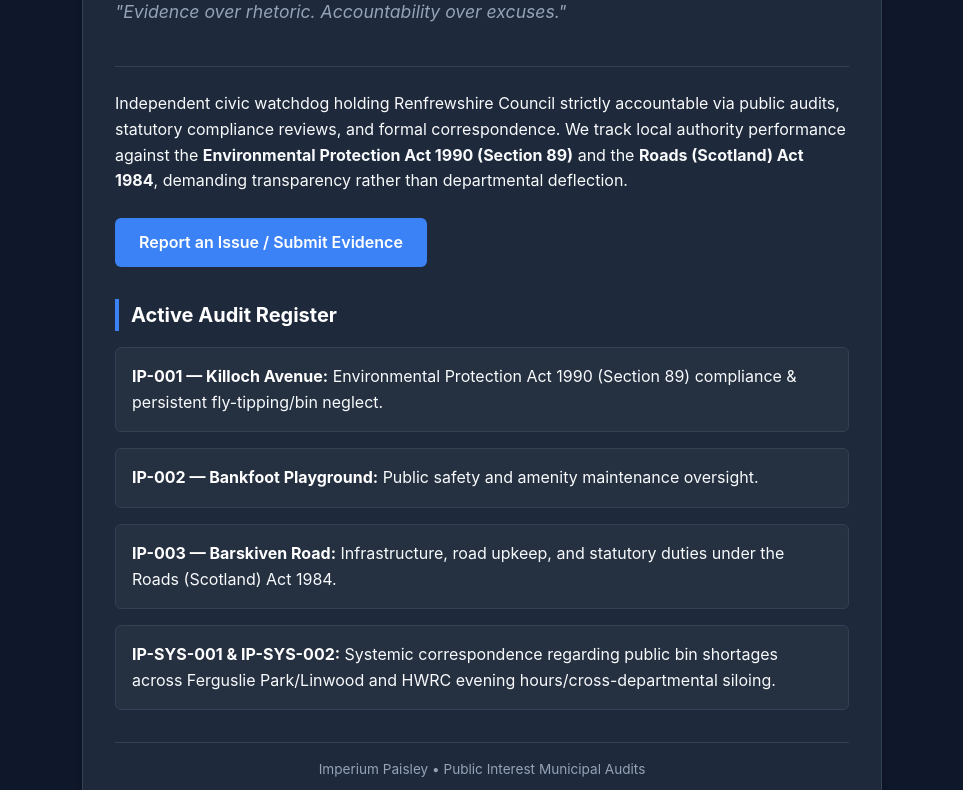
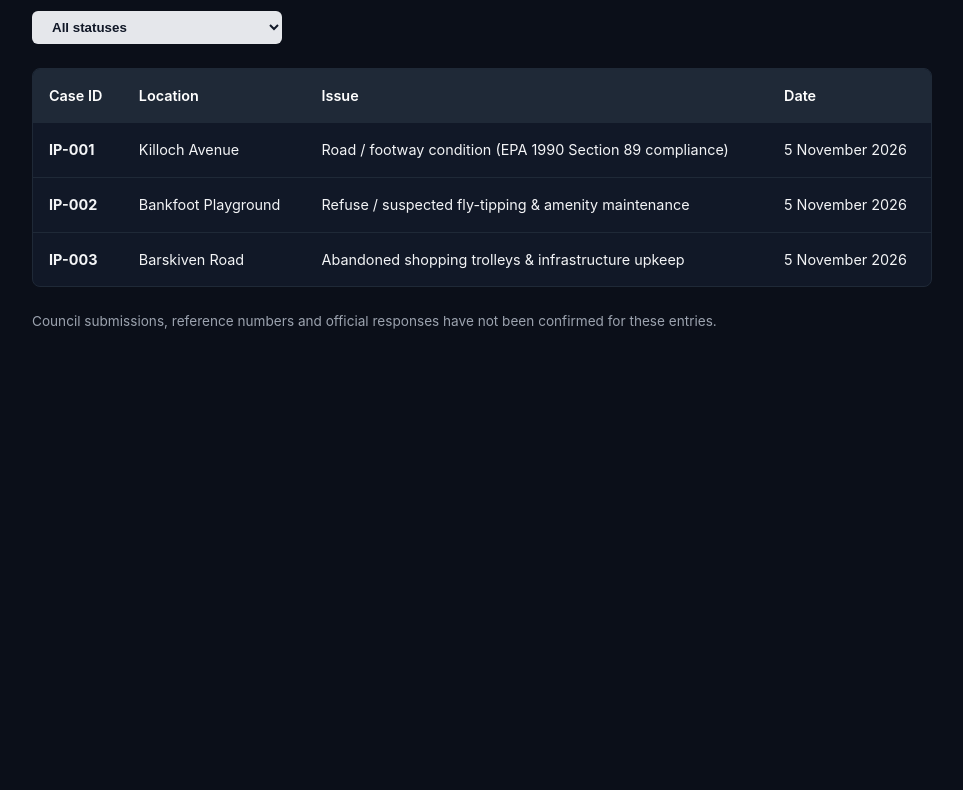
Before and after one commit to imperiumpaisley/imperiumpaisley, a plain HTML site: page index.html in a window 1280 px wide. Shown: the part 126-916 px from the top of the page, without its empty margins (158-1121 px from the left). After the commit the page ends 800 px from the top, so only its background shows below. Drawn offline with Linux system fonts and the light colour scheme.

Commit message:
Update index.html

```diff
--- a/index.html
+++ b/index.html
@@ -4,96 +4,98 @@
     <meta charset="UTF-8">
     <meta name="viewport" content="width=device-width, initial-scale=1.0">
     <title>Imperium Paisley | Civic Accountability & Public Audits</title>
-    <meta name="description" content="Independent civic watchdog holding Renfrewshire Council strictly accountable via public audits, statutory compliance reviews, and formal casework.">
     <style>
         :root {
-            --navy: #0f172a;
-            --navy-light: #1e293b;
-            --border: #334155;
-            --text: #f8fafc;
-            --muted: #94a3b8;
+            --bg: #0b0f19;
+            --card-bg: #111827;
+            --border: #1f2937;
+            --text: #f3f4f6;
+            --muted: #9ca3af;
             --accent: #3b82f6;
             --accent-hover: #60a5fa;
         }
         * { box-sizing: border-box; margin: 0; padding: 0; }
         body {
             font-family: -apple-system, BlinkMacSystemFont, "Segoe UI", Roboto, Helvetica, Arial, sans-serif;
-            background-color: var(--navy);
+            background-color: var(--bg);
             color: var(--text);
-            line-height: 1.6;
-            padding: 2rem 1rem;
+            line-height: 1.5;
+            padding: 1.5rem 1rem;
         }
         .container {
-            max-width: 800px;
+            max-width: 900px;
             margin: 0 auto;
-            background-color: var(--navy-light);
-            border: 1px solid var(--border);
-            border-radius: 8px;
-            padding: 2rem;
-            box-shadow: 0 4px 6px -1px rgba(0, 0, 0, 0.3);
         }
         header {
-            border-bottom: 1px solid var(--border);
-            padding-bottom: 1.5rem;
             margin-bottom: 1.5rem;
         }
         h1 {
-            font-size: 2rem;
+            font-size: 1.5rem;
             letter-spacing: 0.05em;
-            margin-bottom: 0.5rem;
             color: #ffffff;
-        }
-        .tagline {
-            font-style: italic;
-            color: var(--muted);
-            font-size: 1.1rem;
             margin-bottom: 1rem;
         }
-        .mandate {
-            color: var(--text);
+        nav {
+            display: flex;
+            flex-wrap: wrap;
+            gap: 1rem;
+            border-bottom: 2px solid #374151;
+            padding-bottom: 0.75rem;
             margin-bottom: 1.5rem;
         }
-        .btn {
-            display: inline-block;
-            background-color: var(--accent);
+        nav a {
+            color: var(--text);
+            text-decoration: none;
+            font-size: 0.95rem;
+            font-weight: 500;
+        }
+        nav a:hover {
+            color: var(--accent-hover);
+        }
+        .filter-section {
+            margin-bottom: 1.5rem;
+        }
+        select {
+            background-color: #e5e7eb;
+            color: #111827;
+            border: none;
+            padding: 0.5rem 1rem;
+            border-radius: 6px;
+            font-weight: 600;
+            width: 100%;
+            max-width: 250px;
+            cursor: pointer;
+        }
+        .table-card {
+            background-color: var(--card-bg);
+            border: 1px solid var(--border);
+            border-radius: 8px;
+            overflow: hidden;
+            margin-bottom: 1.5rem;
+        }
+        table {
+            width: 100%;
+            border-collapse: collapse;
+            text-align: left;
+            font-size: 0.9rem;
+        }
+        th, td {
+            padding: 1rem;
+            border-bottom: 1px solid var(--border);
+            vertical-align: top;
+        }
+        th {
+            background-color: #1f2937;
             color: #ffffff;
-            padding: 0.75rem 1.5rem;
-            border-radius: 6px;
-            text-decoration: none;
             font-weight: 600;
-            transition: background-color 0.2s;
-            margin-bottom: 2rem;
         }
-        .btn:hover {
-            background-color: var(--accent-hover);
+        tr:last-child td {
+            border-bottom: none;
         }
-        h2 {
-            font-size: 1.25rem;
-            margin-bottom: 1rem;
-            border-left: 4px solid var(--accent);
-            padding-left: 0.75rem;
-            color: #ffffff;
-        }
-        ul {
-            list-style-type: none;
-        }
-        li {
-            background-color: rgba(255, 255, 255, 0.03);
-            border: 1px solid var(--border);
-            padding: 1rem;
-            border-radius: 6px;
-            margin-bottom: 1rem;
-        }
-        li strong {
-            color: #ffffff;
-        }
-        footer {
-            margin-top: 2rem;
-            text-align: center;
+        .footer-note {
             font-size: 0.85rem;
             color: var(--muted);
-            border-top: 1px solid var(--border);
-            padding-top: 1rem;
+            margin-top: 1rem;
         }
     </style>
 </head>
@@ -102,29 +104,59 @@
     <div class="container">
         <header>
             <h1>IMPERIUM PAISLEY</h1>
-            <p class="tagline">"Evidence over rhetoric. Accountability over excuses."</p>
+            <nav>
+                <a href="#about">About</a>
+                <a href="#principles">Principles</a>
+                <a href="#audit">Public Audit</a>
+                <a href="https://docs.google.com/forms/d/e/1FAIpQLSe1hk9FvxsnAgGz4o1nGSedofXV2k-oyKzC27Hts-YfupHeqw/viewform" target="_blank">Report Issue</a>
+                <a href="#foi">FOI</a>
+                <a href="#contact">Contact</a>
+            </nav>
         </header>
 
-        <section class="mandate">
-            <p>Independent civic watchdog holding Renfrewshire Council strictly accountable via public audits, statutory compliance reviews, and formal correspondence. We track local authority performance against the <strong>Environmental Protection Act 1990 (Section 89)</strong> and the <strong>Roads (Scotland) Act 1984</strong>, demanding transparency rather than departmental deflection.</p>
-        </section>
+        <div class="filter-section">
+            <select>
+                <option>All statuses</option>
+                <option>Active</option>
+                <option>Under Review</option>
+                <option>Resolved</option>
+            </select>
+        </div>
 
-        <!-- Google Form link integrated directly -->
-        <a href="https://docs.google.com/forms/d/e/1FAIpQLSe1hk9FvxsnAgGz4o1nGSedofXV2k-oyKzC27Hts-YfupHeqw/viewform" class="btn" target="_blank">Report an Issue / Submit Evidence</a>
+        <div class="table-card">
+            <table>
+                <thead>
+                    <tr>
+                        <th>Case ID</th>
+                        <th>Location</th>
+                        <th>Issue</th>
+                        <th>Date</th>
+                    </tr>
+                </thead>
+                <tbody>
+                    <tr>
+                        <td><strong>IP-001</strong></td>
+                        <td>Killoch Avenue</td>
+                        <td>Road / footway condition (EPA 1990 Section 89 compliance)</td>
+                        <td>5 November 2026</td>
+                    </tr>
+                    <tr>
+                        <td><strong>IP-002</strong></td>
+                        <td>Bankfoot Playground</td>
+                        <td>Refuse / suspected fly-tipping & amenity maintenance</td>
+                        <td>5 November 2026</td>
+                    </tr>
+                    <tr>
+                        <td><strong>IP-003</strong></td>
+                        <td>Barskiven Road</td>
+                        <td>Abandoned shopping trolleys & infrastructure upkeep</td>
+                        <td>5 November 2026</td>
+                    </tr>
+                </tbody>
+            </table>
+        </div>
 
-        <section>
-            <h2>Active Audit Register</h2>
-            <ul>
-                <li><strong>IP-001 — Killoch Avenue:</strong> Environmental Protection Act 1990 (Section 89) compliance & persistent fly-tipping/bin neglect.</li>
-                <li><strong>IP-002 — Bankfoot Playground:</strong> Public safety and amenity maintenance oversight.</li>
-                <li><strong>IP-003 — Barskiven Road:</strong> Infrastructure, road upkeep, and statutory duties under the Roads (Scotland) Act 1984.</li>
-                <li><strong>IP-SYS-001 & IP-SYS-002:</strong> Systemic correspondence regarding public bin shortages across Ferguslie Park/Linwood and HWRC evening hours/cross-departmental siloing.</li>
-            </ul>
-        </section>
-
-        <footer>
-            <p>Imperium Paisley &bull; Public Interest Municipal Audits</p>
-        </footer>
+        <p class="footer-note">Council submissions, reference numbers and official responses have not been confirmed for these entries.</p>
     </div>
 
 </body>
```
